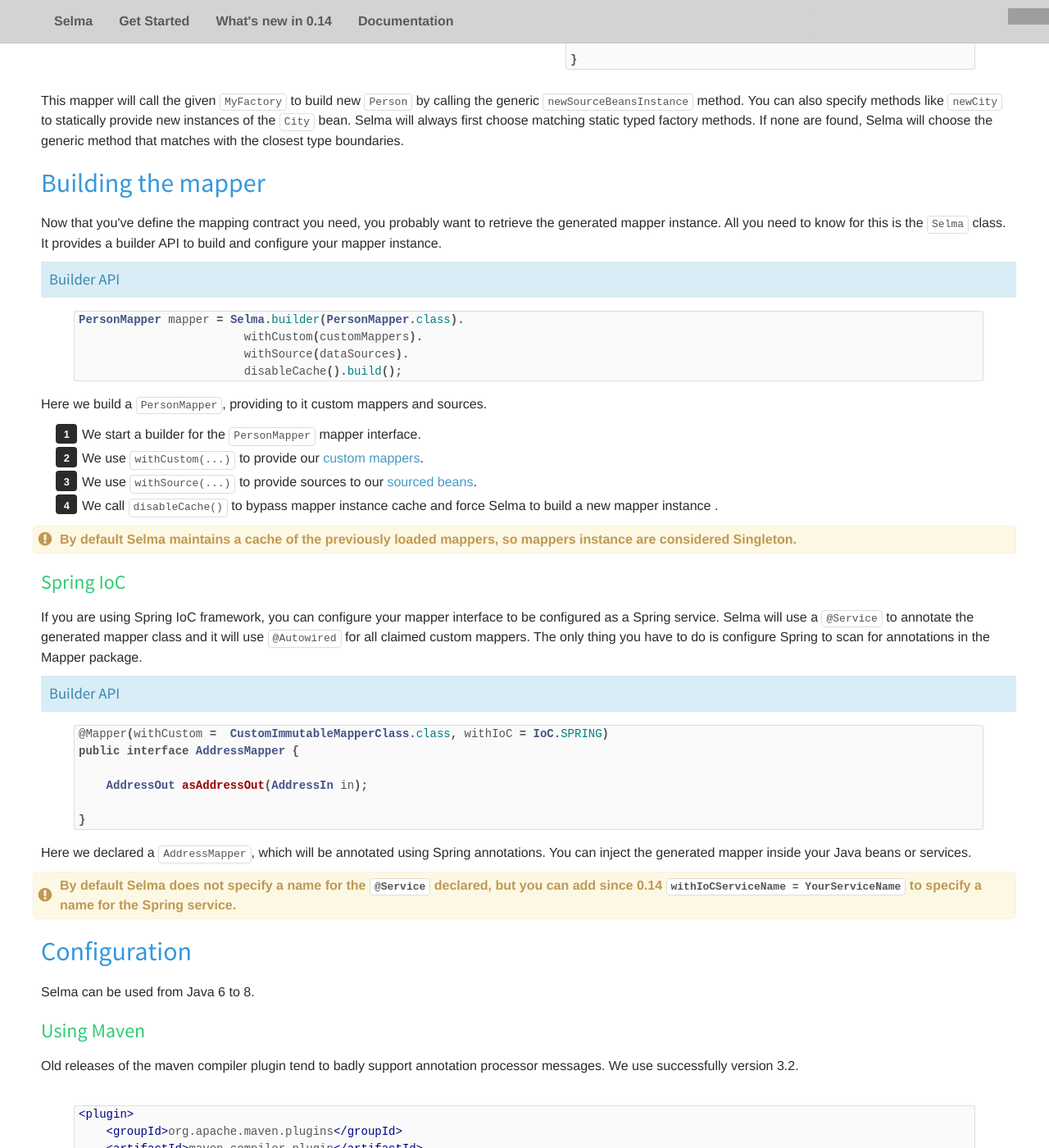
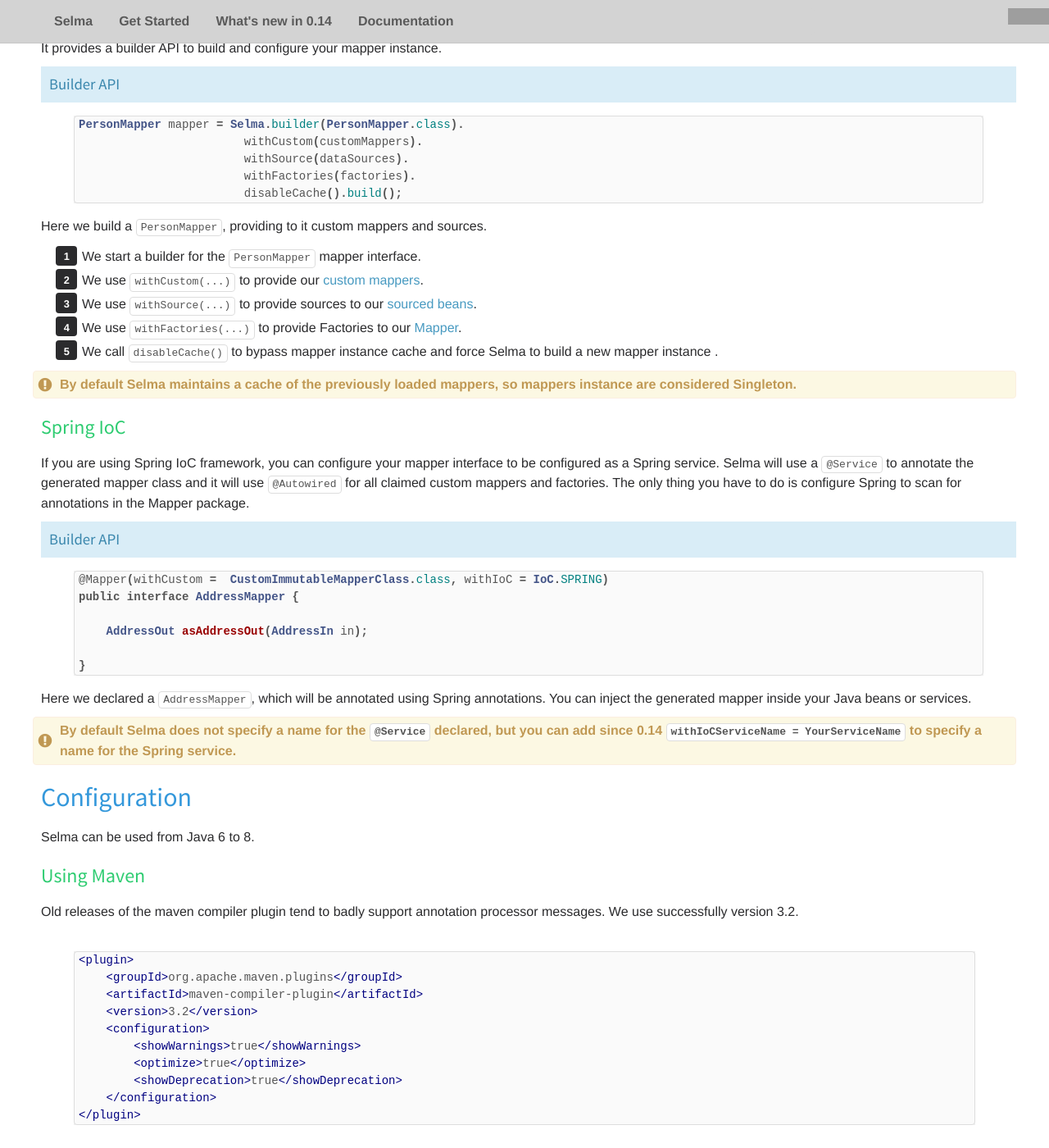
Before and after one commit to slemesle/selma, a Jekyll site: the page built from index.html, in a window 1280 px wide and 1400 px high, scrolled down 22135 px. Shown: the whole window at 82% size. Built offline with Jekyll 4.4.1, drawn with Linux system fonts in a browser that asks for light colours; nearby versions of some CDN libraries; comment, search, counter and statistics services are not loaded; some of the changed text lies outside the part shown; grey boxes are pictures that could not be loaded.

Commit message:
Update documentation toc

```diff
--- a/index.html
+++ b/index.html
@@ -495,8 +495,8 @@
         <div class="row triple-gap-top-small-tablet triple-gap-top-desktop ">
             <h1 class="lite-square bordered padded green-bg">Documentation</h1>
 
-            <div id="toc" class="padded large">
-                <ul>
+            <li id="toc" class="padded large">
+                <a>
                     <li class="h2"><a class="noicon" href="#bean-properties">Mapping beans properties</a></li>
                     <li class="h3"><a class="noicon" href="#same-propertie-name">Same propertie names</a></li>
                     <li class="h4"><a class="noicon" href="#duplicate-beans">Duplicate Beans</a></li>
@@ -517,7 +517,9 @@
                     <li class="h3"><a class="noicon" href="#abstract-mapper">Abstract mapper</a></li>
                     <li class="h3"><a class="noicon" href="#mapping-selma-mapper">Selma Mapper as custom mapper</a></li>
                     <li class="h2"><a class="noicon" href="#immutables">Mapping immutable types</a></li>
-                    <li class="h2"><a class="noicon" href="#sourced-beans">Using factory</a></li>
+                    <li class="h2"><a class="noicon" href="#factory">Using factory</a></li>
+                    <li class="h3"><a class="noicon" href="#sourced-beans">Sourced Beans</a></li>
+                    <li class="h3"><a class="noicon" href="#factory-methods">Factory methods</a></li>
                     <li class="h2"><a class="noicon" href="#building-mapper">Building the mapper</a></li>
                     <li class="h3"><a class="noicon" href="#spring-ioc">Spring IoC</a></li>
                     <li class="h2"><a class="noicon" href="#configuration">Configuration</a></li>
@@ -1691,6 +1693,7 @@
 PersonMapper mapper = Selma.builder(PersonMapper.class).
                         withCustom(customMappers).
                         withSource(dataSources).
+                        withFactories(factories).
                         disableCache().build();
 {% endhighlight %}
             </div>
@@ -1704,6 +1707,7 @@
                     </li>
                     <li>We use <code>withSource(...)</code> to provide sources to our <a href="#sourced-beans" class="noicon">sourced
                         beans</a>.</li>
+                    <li>We use <code>withFactories(...)</code> to provide Factories to our <a href="#factory-methods" class="noicon">Mapper</a>.</li>
                     <li>We call <code>disableCache()</code> to bypass mapper instance cache and force Selma to build a
                         new mapper instance .</li>
                 </ol>
@@ -1718,7 +1722,7 @@
             <p class="pad-left">
                 If you are using Spring IoC framework, you can configure your mapper interface to be configured as a Spring service.
                 Selma will use a <code>@Service</code> to annotate the generated mapper class and it will use <code>@Autowired</code>
-                for all claimed custom mappers. The only thing you have to do is configure Spring to scan for annotations in the Mapper
+                for all claimed custom mappers and factories. The only thing you have to do is configure Spring to scan for annotations in the Mapper
                 package.
             </p>
             <div class="block pad-left">
```
